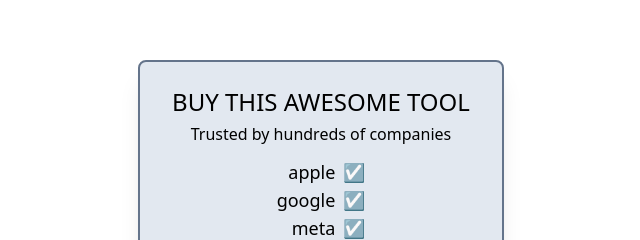
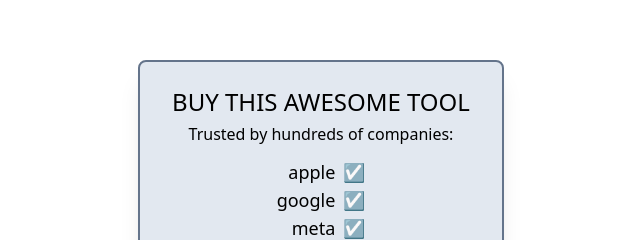
Before and after one commit to sarajw/Bootcamp_2022, a website: page week1/index.html in a window 1280 px wide. Shown: the part 202-442 px from the top of the page, 319-959 px from the left. Drawn offline with Linux system fonts and the light colour scheme.

```diff
--- a/week1/index.html
+++ b/week1/index.html
@@ -12,7 +12,7 @@
 <body class="h-screen w-full flex place-content-center place-items-center">
     <div class="w-fit rounded-lg border-2 border-slate-500 bg-slate-200 py-6 px-8 text-center leading-loose shadow-xl">
         <h1 class="text-2xl uppercase">Buy this AWESOME tool</h1>
-        <p>Trusted by hundreds of companies</p>
+        <p>Trusted by hundreds of companies:</p>
         <ul class="mx-auto w-fit p-2 text-right">
             <li class="text-lg lowercase after:ml-2 after:content-['☑️'] hover:after:content-['✅']">Apple</li>
             <li class="text-lg lowercase after:ml-2 after:content-['☑️'] hover:after:content-['✅']">Google</li>
```
